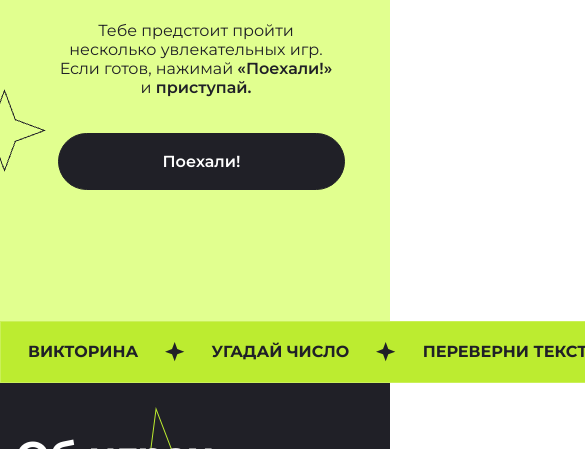
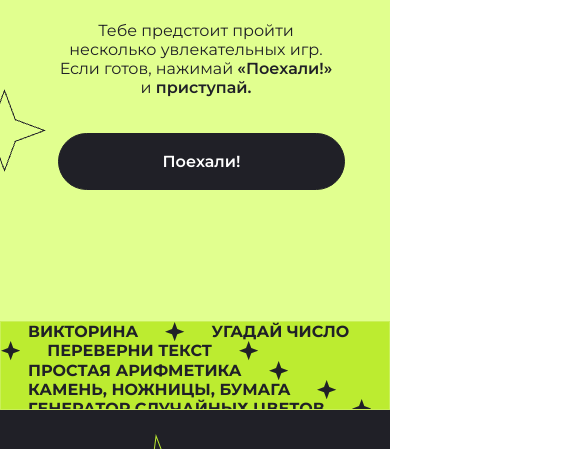
Before and after one commit to KirillEvgen/Homework1, a plain HTML site: page index.html in a window 390 px wide. Shown: the part 395-844 px from the top of the page, 585 px wide, since content can reach past the window. Drawn offline with Linux system fonts and the light colour scheme.

Commit message:
Сделал задание js

```diff
--- a/style.css
+++ b/style.css
@@ -90,8 +90,6 @@ button {
 }
 
 .scrollbar {
-  width: 3220px;
-  height: 90px;
   display: flex;
   align-items: center;
   border: 1px solid rgba(255, 255, 255, 0.2);
@@ -351,7 +349,7 @@ button {
   padding-top: 61px;
 }
 
-@media (max-width: 767px) {
+@media (max-width: 425px) {
   .center {
     padding-left: 16px;
     padding-right: 17px;
@@ -412,8 +410,6 @@ button {
     overflow: hidden;
   }
   .scrollbar {
-    width: 3220px;
-    height: 60px;
     display: flex;
     align-items: center;
     border: 1px solid rgba(255, 255, 255, 0.2);
```
Also changed, not shown: 1 other file.
